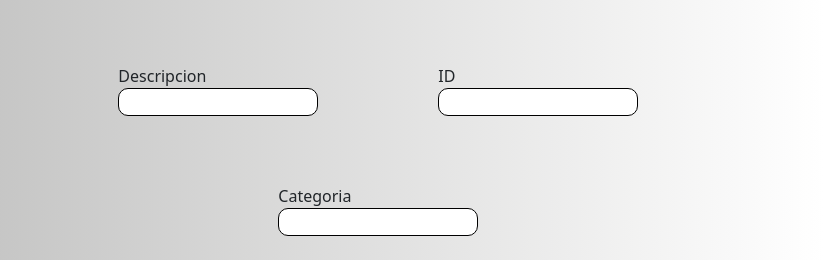
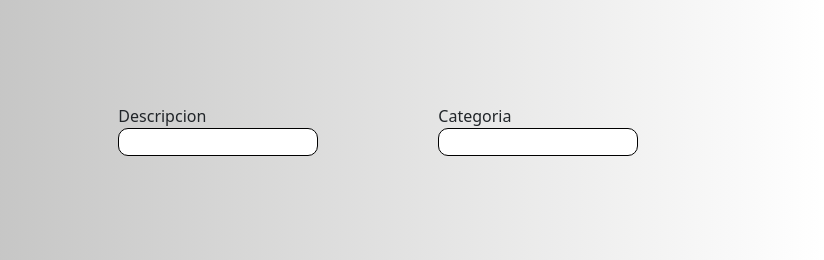
Before and after one commit to JuanCaLinux/ProyectoSoftware, a website: page Vista/registroGastos.html in a window 1280 px wide. Shown: the part 255-515 px from the top of the page, 456-1280 px from the left. Drawn offline with nearby package versions, Linux system fonts and the light colour scheme.

Commit message:
Eliminar ID otra vez

```diff
--- a/Vista/registroGastos.html
+++ b/Vista/registroGastos.html
@@ -44,11 +44,8 @@
                     <input type="text">
                 </label>
             </div>
-            <div class="element_form">
-                <label id="id">ID
-                    <input type="number">
-                </label>
-            </div>
+
+
             <div class="element_form">
                 <label id="categoria">Categoria
                     <input type="text">
```
